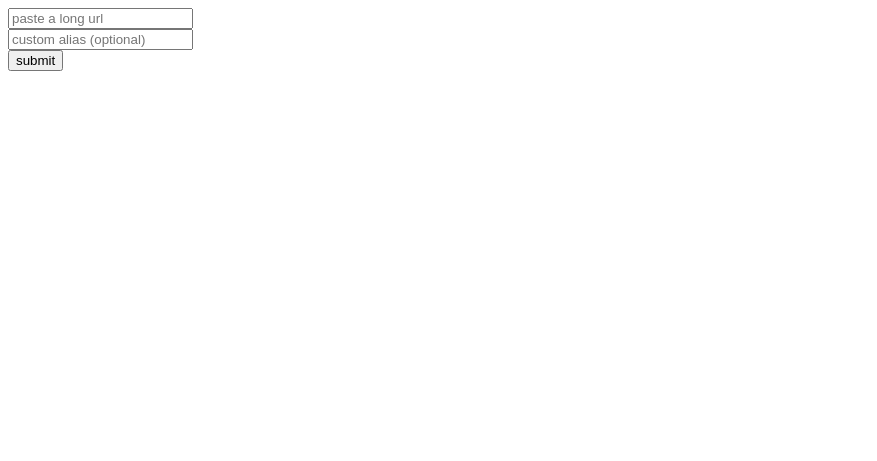
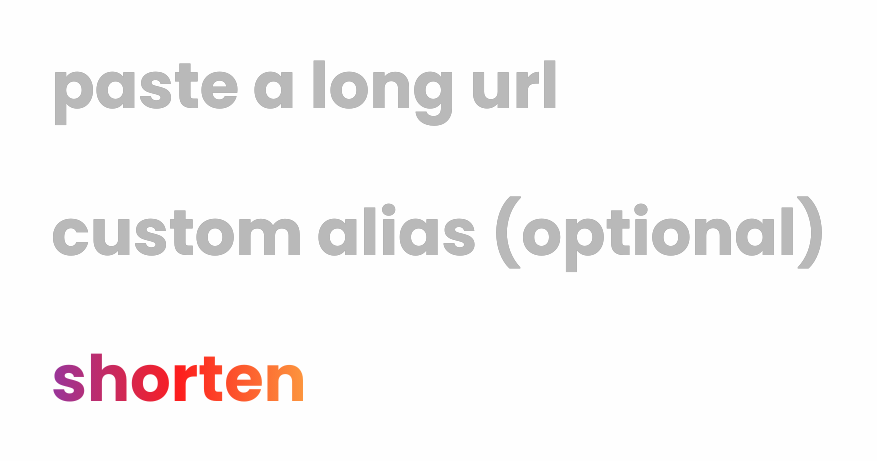
Before and after one commit to aeolyus/gull, a plain HTML site: page static/index.html in a window 1280 px wide. Shown: the whole page, without its empty margins (0-877 px from the left). Drawn offline with Linux system fonts and the light colour scheme.

Commit message:
[static] Prettify with css

```diff
--- a/static/index.html
+++ b/static/index.html
@@ -6,15 +6,15 @@
     <meta charset="UTF-8" />
     <meta name="viewport" content="width=device-width, initial-scale=1.0" />
     <meta name="description" content="Shorten URLs" />
+    <link href="https://fonts.googleapis.com/css2?family=Poppins:wght@700&display=swap" rel="stylesheet" />
+    <link href="style.css" rel="stylesheet" />
   </head>
 
   <body>
     <form method="POST" action="/">
-      <input name="url" type="text" placeholder="paste a long url" value="" required />
-      <br>
-      <input name="alias" type="text" placeholder="custom alias (optional)" value="" />
-      <br>
-      <input type="submit" value="submit" />
+      <input name="url" type="text" placeholder="paste a long url" autofocus required /> <br>
+      <input name="alias" type="text" placeholder="custom alias (optional)" /> <br>
+      <button class="gradient-text">shorten</button>
     </form>
   </body>
 
--- /dev/null
+++ b/static/style.css
@@ -0,0 +1,84 @@
+html {
+  color: #171717;
+  background-color: #fefefe;
+}
+
+body {
+  margin: 0 auto;
+
+  animation: fadeIn ease .3s;
+  animation-iteration-count: 1;
+  animation-fill-mode: forwards;
+}
+
+@keyframes fadeIn {
+  0% {opacity: 0;}
+  100% {opacity: 1;}
+}
+
+form {
+  font-family: "Poppins", sans-serif;
+  font-weight: bold;
+  font-size: 4em;
+
+  border: 0;
+  outline: 0;
+  width: 100%;
+  display: block;
+  box-sizing: border-box;
+  padding: .3em .4em .5em;
+  text-align: left;
+}
+
+@media screen and (max-width: 55em) {
+  form {
+    font-size: 2em;
+    padding: .3em .5em 1em;
+  }
+}
+
+input {
+  background: inherit;
+  font-family: inherit;
+  font-weight: inherit;
+  font-size: inherit;
+  padding: inherit;
+  width: inherit;
+  box-sizing: inherit;
+  border: inherit;
+  outline: inherit;
+
+  /* Hide blinking cursor */
+  color: transparent;
+  text-shadow: 0 0 0 #171717;
+}
+
+::placeholder {
+  opacity: .5;
+}
+
+button {
+  background: inherit;
+  font-family: inherit;
+  font-weight: inherit;
+  font-size: inherit;
+  padding: inherit;
+  border: inherit;
+  outline: inherit;
+
+  cursor: pointer;
+}
+
+.gradient-text {
+  /* Fallback color */
+  background-color: #ff906b;
+  background: linear-gradient(to right, #833ab4, #fd1d1d, #fcb045);
+  background-repeat: repeat;
+  background-size: 100%;
+
+  background-clip: text;
+  -webkit-background-clip: text;
+  -webkit-text-fill-color: transparent;
+  -moz-background-clip: text;
+  -moz-text-fill-color: transparent;
+}
```
